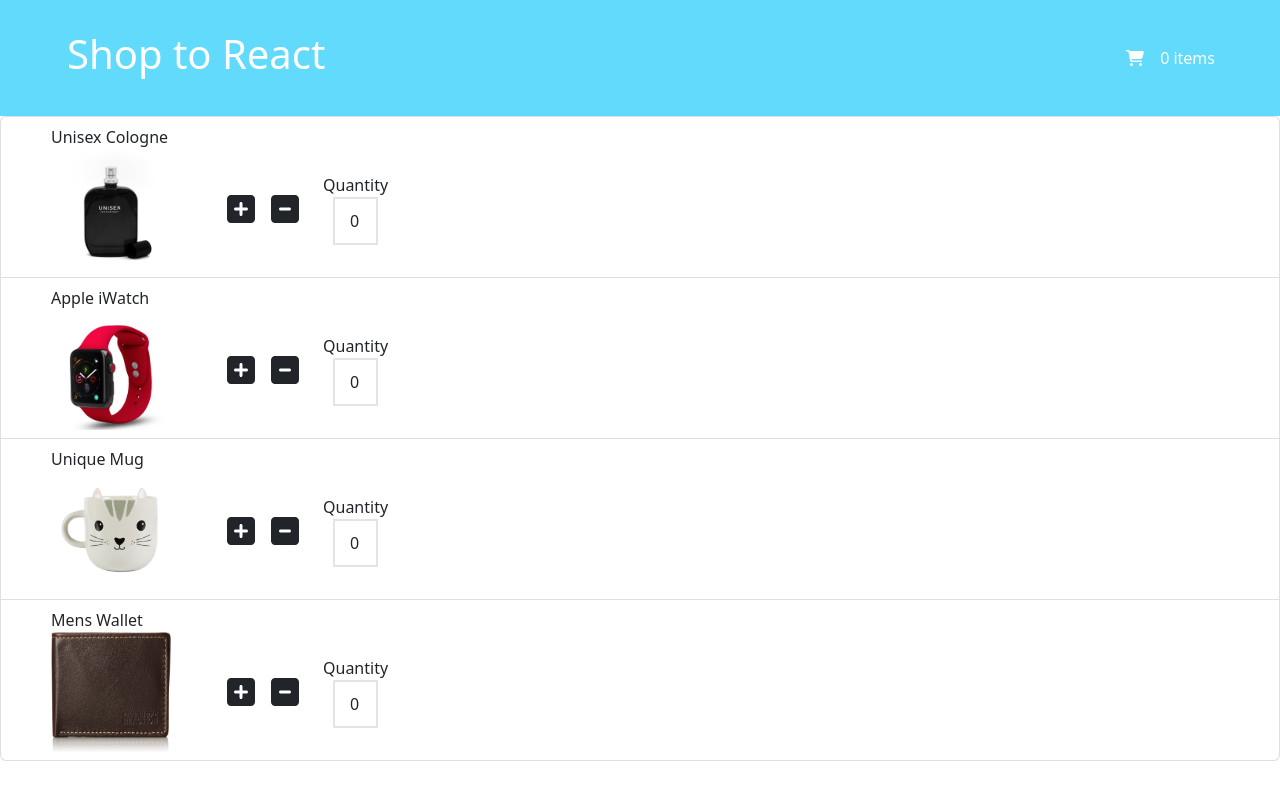
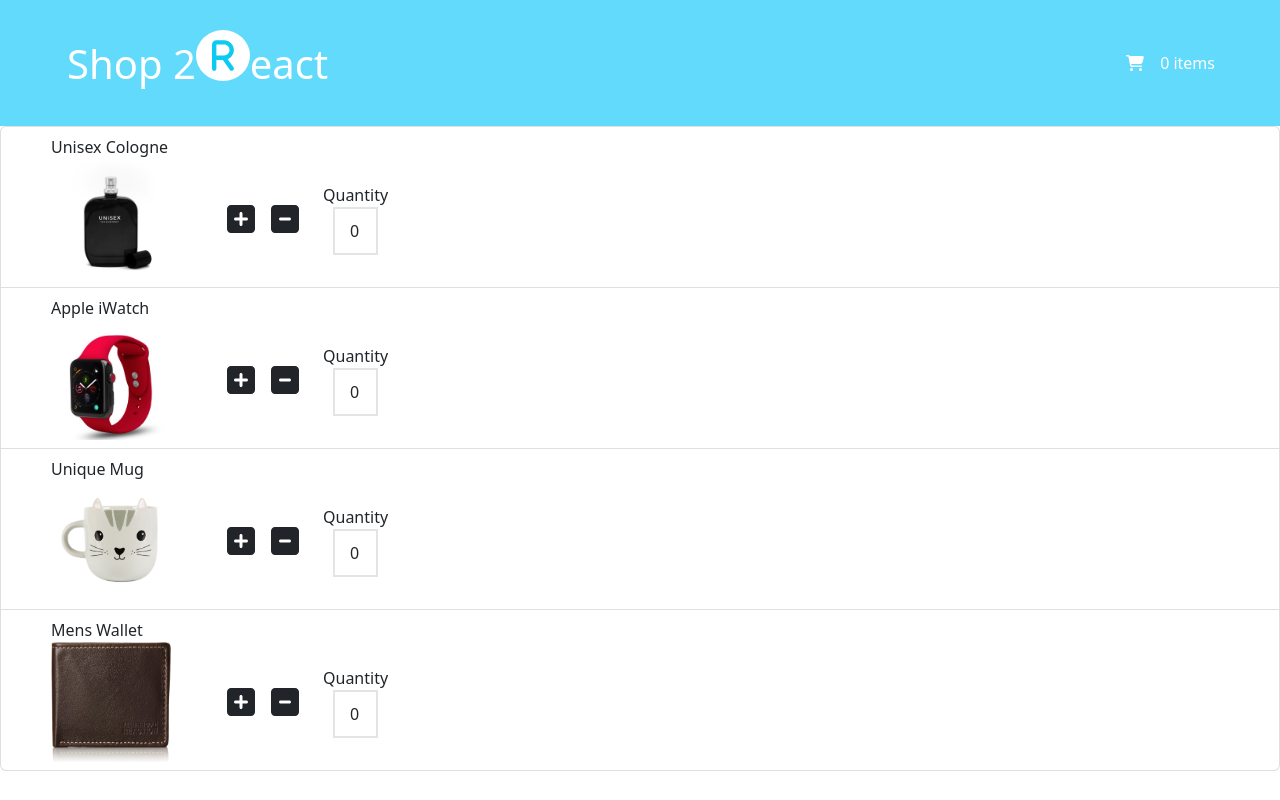
Before and after one commit to sdfergus/m5-w1-d3-lab-assignment, a React (Create React App) app in the folder shopcart/: page / in a window 1280 px wide. Built offline with nearby package versions, Linux system fonts and the light colour scheme.

Commit message:
logo altered

```diff
--- a/shopcart/src/navbar.js
+++ b/shopcart/src/navbar.js
@@ -1,4 +1,4 @@
-import { faShoppingCart } from "@fortawesome/free-solid-svg-icons";
+import { faShoppingCart, faR } from "@fortawesome/free-solid-svg-icons";
 import { FontAwesomeIcon } from "@fortawesome/react-fontawesome";
 import React from "react";
 
@@ -7,7 +7,13 @@ function Nav() {
     <nav className='Shop-nav'>
       <ul>
         <li>
-          <h1>Shop to React</h1>
+          <h1>Shop 2
+            <FontAwesomeIcon
+              icon={faR}
+              className="fa-sm bg-white rounded-circle text-info py-2 px-3">
+            </FontAwesomeIcon>
+            eact
+          </h1>
         </li>
         <li>
           <span className='Cart-section'>
```
